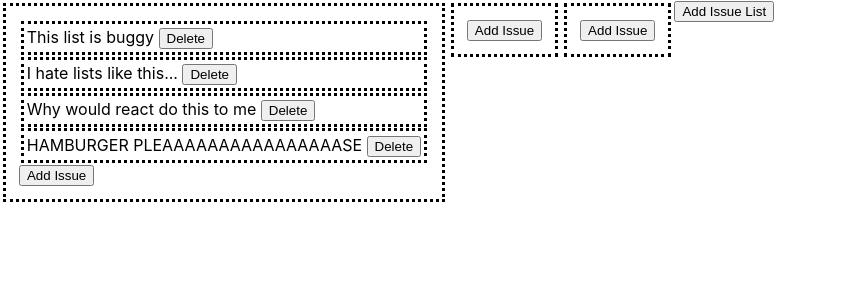
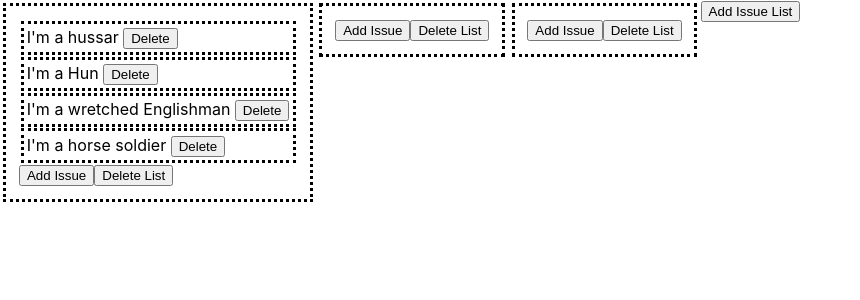
Before and after one commit to infomediadesign/sad-02-2022-project-the-secret-ingredient, a React (Create React App) app in the folder frontend/: page / in a window 1280 px wide. Shown: the top 300 px of the page, without its empty margins (0-860 px from the left). Built offline with nearby package versions, Linux system fonts and the light colour scheme.

Commit message:
Amazing it just works
Finally everything should work in the list

```diff
--- a/frontend/src/Views/Board.tsx
+++ b/frontend/src/Views/Board.tsx
@@ -59,6 +59,27 @@ const dragReducer = produce((state: any, action: any) => {
 
             return state;
         }
+        case 'DELETEISSUELIST': {
+            let i = 0;
+
+            issueListsNames.map((item, index) => {
+                if (index === action.deleteMe) {
+                    console.log('not adding ' + index);
+                    state['items' + i.toString()] = null;
+                    return item;
+                } else {
+                    console.log('items' + i);
+                    console.log(issueListsNames.length);
+                    state['items' + i.toString()] = state[item];
+                    i++;
+                    return item;
+                }
+            });
+
+            issueListsNames.pop();
+
+            return state;
+        }
         case 'UPDATELISTS': {
             let i = 0;
 
@@ -82,7 +103,7 @@ let issueIdIncrement = 6;
 let issueListsNames: string[] = ['items0', 'items1', 'items2'];
 
 function App() {
-    const [test, setTest] = useState(data);
+    const [issueStrings, setIssueStrings] = useState(issueListsNames);
     const [state, dispatch] = useReducer(dragReducer, initialState);
 
     function useCallback(result: any) {
@@ -142,9 +163,6 @@ function App() {
                         issueIdIncrement++;
                         dispatch({
                             type: 'UPDATE',
-                            myData1: state.items,
-                            myData2: state.items2,
-                            myData3: state.items3,
                         });
                         dispatch({
                             type: 'ADDITEM',
@@ -153,12 +171,19 @@ function App() {
                             myData: state.items,
                             addThis: {
                                 id: issueIdIncrement.toString(),
-                                content: 'HAMBURGER PLEAAAAAAAAAAAAAAAASE',
+                                content: 'timeless, through and through',
                             },
                         });
                     }}
                 >
                     Add Issue
+                </button>
+                <button
+                    onClick={() => {
+                        dispatch({ type: 'DELETEISSUELIST', deleteMe: index });
+                    }}
+                >
+                    Delete List
                 </button>
             </div>
         );
@@ -197,28 +222,22 @@ function App() {
 export const data: Issue[] = [
     {
         id: '1',
-        content: 'This list is buggy',
+        content: "I'm a hussar",
     },
     {
         id: '2',
-        content: 'I hate lists like this...',
+        content: "I'm a Hun",
     },
     {
         id: '3',
-        content: 'Why would react do this to me',
+        content: "I'm a wretched Englishman",
     },
     {
         id: '4',
-        content: 'HAMBURGER PLEAAAAAAAAAAAAAAAASE',
+        content: "I'm a horse soldier",
     },
 ];
 
-export const data2: Issue[] = [
-    {
-        id: '5',
-        content: 'This list is buggy',
-    },
-];
 const initialState = { items0: data, items1: new Array(), items2: new Array() };
 let test: Issue[][] = new Array();
 
```
